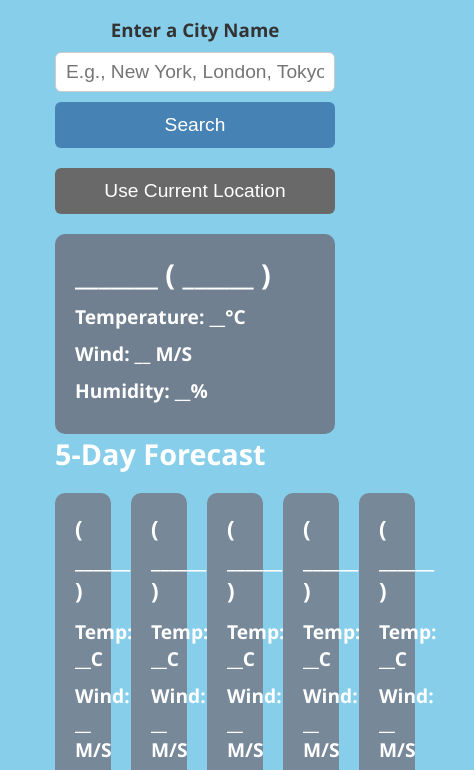
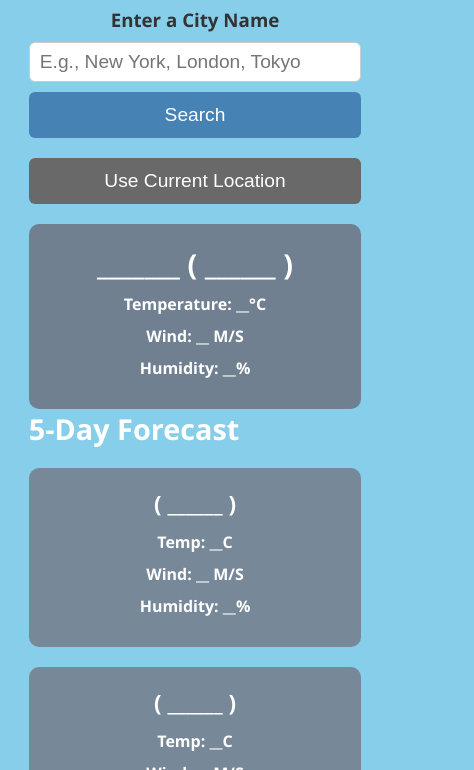
Before and after one commit to pawan-30/weather-app, a plain HTML site: page index.html in a window 390 px wide. Shown: the part 86-856 px from the top of the page, 474 px wide, since content can reach past the window. Drawn offline with Linux system fonts and the light colour scheme.

Commit message:
Update style.css

```diff
--- a/style.css
+++ b/style.css
@@ -9,13 +9,11 @@
 body {
     font-family: 'Segoe UI', Tahoma, Geneva, Verdana, sans-serif;
     background-color: #87CEEB;
-    /* Sky Blue */
     color: #333;
 }
 
 h1 {
     background-color: #4682B4;
-    /* Steel Blue */
     font-size: 2rem;
     text-align: center;
     padding: 20px;
@@ -27,10 +25,13 @@ h1 {
     flex-direction: column;
     align-items: center;
     padding: 20px;
+    max-width: 1200px;
+    margin: 0 auto;
 }
 
 .weather-input {
-    width: 80%;
+    width: 100%;
+    max-width: 500px;
     text-align: center;
 }
 
@@ -71,25 +72,24 @@ h1 {
 .weather-input .search-btn:hover,
 .weather-input .location-btn:hover {
     background-color: #36648B;
-    /* Steel Blue - Darker Shade */
 }
 
 .weather-input .location-btn {
     background-color: #696969;
-    /* Dim Gray */
 }
 
 .weather-details {
-    width: 80%;
+    width: 100%;
+    max-width: 1000px;
     margin-top: 20px;
 }
 
 .current-weather {
     background-color: #708090;
-    /* Slate Gray */
     border-radius: 10px;
     padding: 20px;
     display: flex;
+    flex-wrap: wrap;
     justify-content: space-between;
 }
 
@@ -98,11 +98,13 @@ h1 {
     color: #fff;
     font-size: 1.8rem;
     margin-bottom: 10px;
+    width: 100%;
 }
 
 .details,
 .icon {
     flex: 1;
+    min-width: 200px;
 }
 
 .weather-details h6 {
@@ -114,17 +116,20 @@ h1 {
 .weather-cards {
     list-style: none;
     display: flex;
+    flex-wrap: wrap;
     gap: 20px;
     margin-top: 20px;
+    justify-content: center;
 }
 
 .card {
     background-color: #778899;
-    /* Light Slate Gray */
     border-radius: 10px;
     padding: 20px;
     color: #ffffff;
-    width: calc(100% / 5);
+    width: calc(20% - 16px);
+    min-width: 200px;
+    text-align: center;
 }
 
 .card h3 {
@@ -137,3 +142,39 @@ h1 {
     max-width: 80px;
     margin-bottom: 10px;
 }
+
+/* Media Queries for Responsiveness */
+@media screen and (max-width: 768px) {
+    h1 {
+        font-size: 1.5rem;
+    }
+
+    .weather-input,
+    .weather-details {
+        width: 95%;
+    }
+
+    .card {
+        width: calc(50% - 10px);
+    }
+}
+
+@media screen and (max-width: 480px) {
+    .current-weather {
+        flex-direction: column;
+    }
+
+    .details,
+    .icon {
+        width: 100%;
+        text-align: center;
+    }
+
+    .card {
+        width: 100%;
+    }
+
+    .weather-details h6 {
+        font-size: 1rem;
+    }
+}
```
